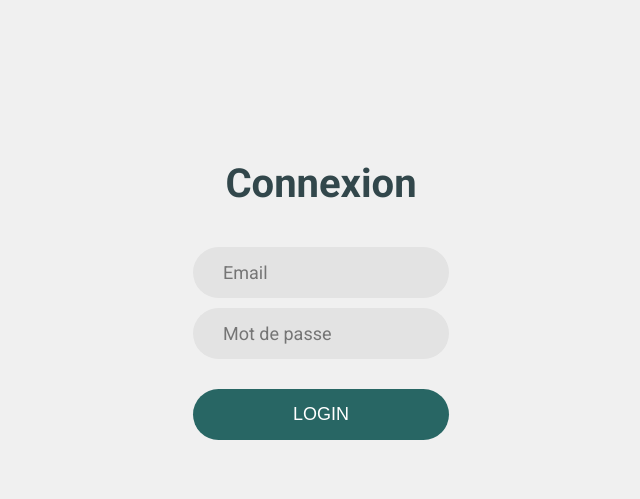
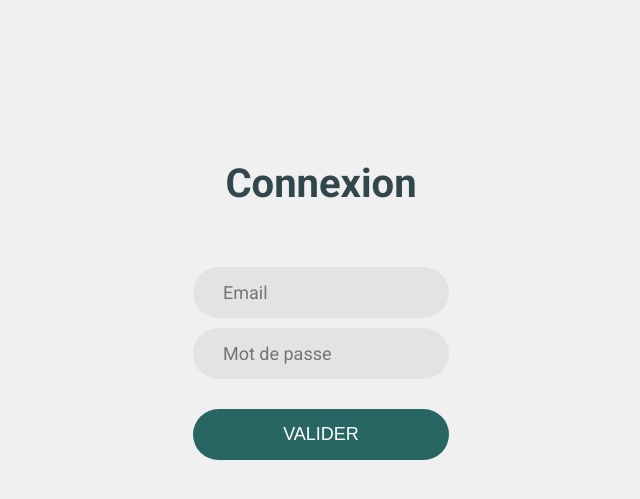
Before and after one commit to Fret0lol/symfony-project-livecampus, a Symfony app: template templates/login/index.html.twig in a window 1280 px wide. Shown: the top 499 px of the page, without its empty margins (319-959 px from the left). Run offline with Twig, Linux system fonts and the light colour scheme; the template is opened without the code that fills it, so the values that code supplies are empty; some libraries are stand-ins or nearby versions.

Commit message:
corrections crud + maj styles

```diff
--- a/public/styles/main.css
+++ b/public/styles/main.css
@@ -7,16 +7,17 @@ body {
   font-family: "Roboto", sans-serif;
   color: #32474b;
   min-width: 100vh;
+  display: flex;
+  flex-direction: column;
+  margin: 20vh auto 0 auto;
+  align-items: center;
   background-color: #F0F0F0;
-}
-body a:last-of-type {
-  margin-left: auto;
 }
 
 .login, .register {
   display: flex;
   flex-direction: column;
-  margin: 20vh auto 0 auto;
+  margin: 0 auto 0 auto;
   align-items: center;
   gap: 30px;
 }
@@ -24,8 +25,16 @@ body a:last-of-type {
   display: none;
 }
 
+form {
+  display: flex;
+  flex-direction: column;
+  margin: 0 auto 0 auto;
+  align-items: center;
+}
+
 h1 {
   font-size: 40px;
+  margin-bottom: 20px;
 }
 
 form {
@@ -69,24 +78,19 @@ header {
   font-size: 30px;
 }
 
-.container-list {
+table {
   padding: 0;
   background-color: white;
   display: block;
-  width: 60vw;
-  margin: 100px auto 0px auto;
+  margin: 40px auto 20px auto;
   list-style-type: none;
 }
-.container-list li:first-of-type {
+table thead > tr th {
   background-color: #286664;
   color: white;
   padding-top: 30px;
   padding-bottom: 30px;
 }
-.container-list li {
+table tbody > tr > td {
   padding: 20px;
-}
-.container-list li:not(:first-of-type):hover {
-  cursor: pointer;
-  box-shadow: 0 3px 11px 0 rgba(0, 0, 0, 0.1), 0 4px 15px 0 rgba(0, 0, 0, 0.1);
 }/*# sourceMappingURL=main.css.map */
--- a/public/styles/main.scss
+++ b/public/styles/main.scss
@@ -14,17 +14,18 @@ body{
     font-family: 'Roboto', sans-serif;
     color: $main;
     min-width: 100vh;
+    display: flex;
+    flex-direction: column;
+    margin: 20vh auto 0 auto;
+    align-items: center;
     background-color: $grey2;
 
-    a:last-of-type{
-        margin-left: auto;
-    }
 }
 
 .login, .register{
     display: flex;
     flex-direction: column;
-    margin: 20vh auto 0 auto;
+    margin: 0 auto 0 auto;
     align-items: center;
     gap: 30px;
 
@@ -33,8 +34,17 @@ body{
     }
 }
 
+form{
+    display: flex;
+    flex-direction: column;
+    margin: 0 auto 0 auto;
+    align-items: center;
+
+}
+
 h1{
     font-size: 40px;
+    margin-bottom: 20px;
 }
 
 form{
--- a/src/Controller/BoardController.php
+++ b/src/Controller/BoardController.php
@@ -2,6 +2,7 @@
 
 namespace App\Controller;
 
+use Doctrine\ORM\EntityManagerInterface;
 use App\Entity\Board;
 use App\Form\BoardType;
 use App\Repository\BoardRepository;
--- a/src/Controller/CategoryController.php
+++ b/src/Controller/CategoryController.php
@@ -2,6 +2,7 @@
 
 namespace App\Controller;
 
+use Doctrine\ORM\EntityManagerInterface;
 use App\Entity\Category;
 use App\Form\CategoryType;
 use App\Repository\CategoryRepository;
--- a/src/Controller/LoginController.php
+++ b/src/Controller/LoginController.php
@@ -2,6 +2,7 @@
 
 namespace App\Controller;
 
+use Doctrine\ORM\EntityManagerInterface;
 use Symfony\Bundle\FrameworkBundle\Controller\AbstractController;
 use Symfony\Component\HttpFoundation\Response;
 use Symfony\Component\Routing\Annotation\Route;
--- a/templates/login/index.html.twig
+++ b/templates/login/index.html.twig
@@ -15,7 +15,7 @@
                 <div class="error-message">{{ error.messageKey|trans(error.messageData, 'security') }}</div>
             {% endif %}
 
-            <button type="submit">login</button>
+            <button type="submit">Valider</button>
         </form>
     </div>
 {% endblock %}
--- a/templates/registration/register.html.twig
+++ b/templates/registration/register.html.twig
@@ -13,7 +13,7 @@
                 placeholder: 'Mot de passe'
             }) }}
 
-            <button type="submit" class="btn">Register</button>
+            <button type="submit" class="btn">Valider</button>
         {{ form_end(registrationForm) }}
     </div>
 {% endblock %}
```
Also changed, not shown: other parts of public/styles/main.scss (+12 -13 lines), 1 other file.
